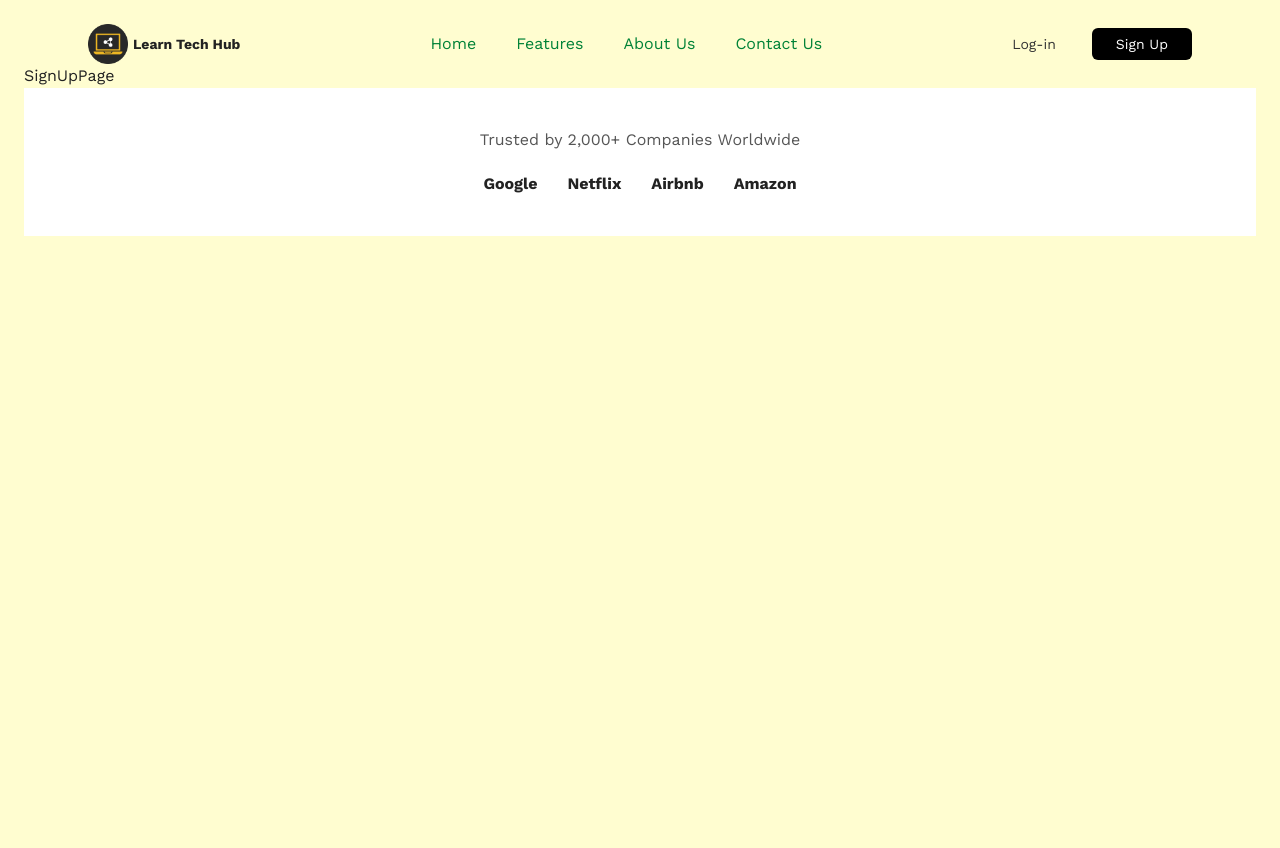
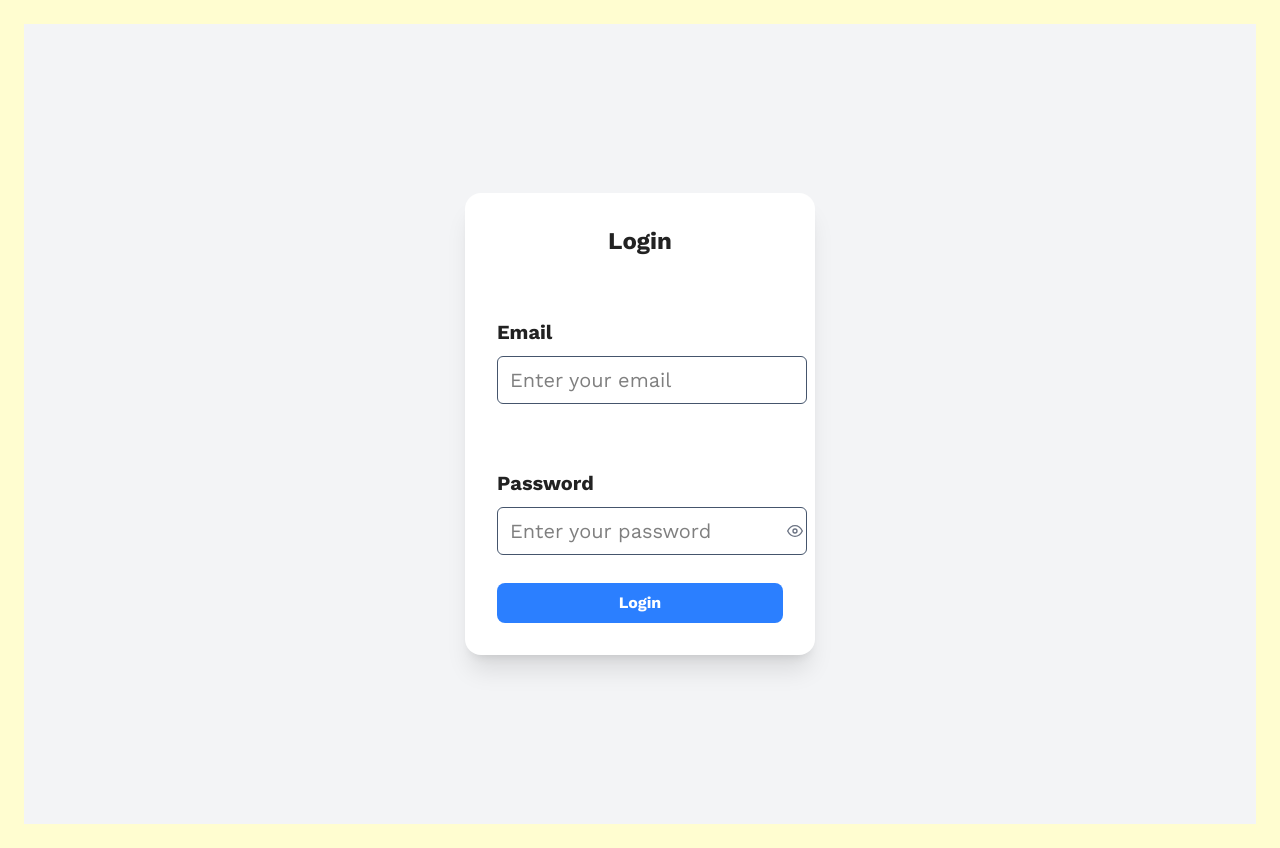
Before and after one commit to Jojololami/learning-dashboard, a React (Vite) app: page /sign-up in a window 1280 px wide. Before the commit the page ends 800 px from the top, so only its background shows below. Built offline with nearby package versions, Linux system fonts and the light colour scheme.

Commit message:
Worked on Sign Up Page

```diff
--- a/src/App.jsx
+++ b/src/App.jsx
@@ -1,5 +1,5 @@
 import { useState } from 'react';
-import {  Routes, Route } from 'react-router-dom';
+import {  Routes, Route, useLocation } from 'react-router-dom';
 import HomePage from './pages/HomePage.jsx';
 import AboutUs from './pages/AboutUs.jsx';
 import ContactUs from './pages/ContactUs.jsx';
@@ -12,9 +12,14 @@ import Header from './components/Header.jsx';
 
 
 function App () {
+   const location = useLocation();
+
+
+  const hideLayout = ["/log-in", "/sign-up"].includes(location.pathname);
+
   return (
      <>
-      <Header/>
+       {!hideLayout && <Header />}
       <Routes>
         <Route path="/" element={<HomePage />} />
         <Route path="/about-us" element={<AboutUs />} />
@@ -24,7 +29,7 @@ function App () {
         <Route path="/log-in" element={<LogInPage />} />
         <Route path="/sign-up" element={<SignUpPage />} />
     </Routes>
-    <Footer />
+     {!hideLayout && <Footer />}
 
      </>
   )
--- a/src/components/Footer.jsx
+++ b/src/components/Footer.jsx
@@ -1,19 +1,56 @@
-import React from 'react'
+import React from "react";
+import { FontAwesomeIcon } from "@fortawesome/react-fontawesome";
+import { faGoogle } from "@fortawesome/free-brands-svg-icons";
+import { faAirbnb } from "@fortawesome/free-brands-svg-icons";
+import { faFacebook } from "@fortawesome/free-brands-svg-icons";
+import { faAmazon } from "@fortawesome/free-brands-svg-icons";
 
 const Footer = () => {
   return (
     <>
-    <footer>
-      <p>Trusted by 2,000+ Companies Worldwide</p>
-      <div className="logos">
-        <span>Google</span>
-        <span>Netflix</span>
-        <span>Airbnb</span>
-        <span>Amazon</span>
-      </div>
-    </footer>
+      <footer className="flex text-center text-2xl p-10 bg-white">
+        <div className="w-1/3 pr-6 border-r border-gray-300">
+          <p className="mb-5 text-[#555]">
+            Trusted by 2,000+ <br /> Companies Worldwide
+          </p>
+        </div>
+        <div className="w-2/3">
+          <span className="mx-4">
+            <FontAwesomeIcon
+              icon={faGoogle}
+              size="4x"
+              className="pr-8 pt-8 pb-8 ml-auto justify-end"
+              alt="google_icon"
+            />
+          </span>
+          <span className="mx-4">
+            <FontAwesomeIcon
+              icon={faFacebook}
+              size="4x"
+              className="pr-8 pt-8 pb-8 ml-auto justify-end"
+              alt="facebook_icon"
+            />
+          </span>
+          <span className="mx-4">
+            <FontAwesomeIcon
+              icon={faAirbnb}
+              size="4x"
+              className="pr-8 pt-8 pb-8 ml-auto justify-end"
+              alt="airbnb_icon"
+            />
+          </span>
+          <span className="mx-4 ">
+            <FontAwesomeIcon
+              icon={faAmazon}
+              size="4x"
+              className="pr-8 pt-8 pb-8 ml-auto justify-end"
+              alt="amazon_icon"
+            />
+          </span>
+        </div>
+      </footer>
     </>
-  )
-}
+  );
+};
 
-export default Footer
+export default Footer;
--- /dev/null
+++ b/src/components/InputField.jsx
@@ -0,0 +1,59 @@
+import React, { useState } from "react";
+import { FiEye, FiEyeOff } from "react-icons/fi";
+
+const InputField = ({
+  label,
+  name,
+  placeholder,
+  required,
+  handleChange,
+  value,
+  isPassword,
+  inputType = "text",
+  width = "w-[310px]",
+}) => {
+  const [showPassword, setShowPassword] = useState(false);
+
+  const toggleShowPassword = () => {
+    setShowPassword((prev) => !prev);
+  };
+
+  const getMinLength = (inputType) => {
+    if (inputType === "text") return 6;
+    if (inputType === "password") return 8;
+  };
+
+  return (
+    <div className="flex flex-col w-full my-3 space-y-2 relative">
+      <label className="text-left font-semibold text-lg md:text-[20px] mt-6">
+        {label}
+      </label>
+
+      <div className={`relative ${width}`}>
+        <input
+          required={required}
+          className="w-full border rounded-xl md:rounded-md border-slate-600 md:text-black h-12 text-xl pl-3"
+          type={!isPassword ? inputType : showPassword ? "text" : "password"}
+          name={name}
+          placeholder={placeholder}
+          onChange={handleChange}
+          value={value}
+          minLength={getMinLength(inputType)}
+        />
+
+        {isPassword && (
+          <button
+            className="absolute top-1/2 right-[4px] transform -translate-y-1/2 text-gray-500"
+            onClick={toggleShowPassword}
+            tabIndex={-1}
+            type="button"
+          >
+            {showPassword ? <FiEyeOff /> : <FiEye />}
+          </button>
+        )}
+      </div>
+    </div>
+  );
+};
+
+export default InputField;
--- a/src/index.css
+++ b/src/index.css
@@ -7,19 +7,3 @@ body {
     color: #222;
     margin: 24px;
 }
-
-footer {
-    text-align: center;
-    padding: 40px;
-    background-color: white;
-}
-
-footer p {
-    margin-bottom: 20px;
-    color: #555;
-}
-
-.logos span {
-    margin: 0 15px;
-    font-weight: bold;
-}
--- a/src/pages/SignUpPage.jsx
+++ b/src/pages/SignUpPage.jsx
@@ -1,9 +1,104 @@
-import React from 'react'
+import React, { useState } from "react";
+import { useNavigate } from "react-router-dom";
+import InputField from "../components/InputField";
+import { toast, ToastContainer } from "react-toastify";
+import "react-toastify/dist/ReactToastify.css";
 
-const SignUpPage = () => {
+function LoginPage() {
+  const [loginDetails, setLoginDetails] = useState({
+    email: "",
+    password: "",
+  });
+
+  const [submitting, setSubmitting] = useState(false);
+  const navigate = useNavigate();
+
+  const handleChange = (e) => {
+    const { name, value } = e.currentTarget;
+    setLoginDetails((prevDetails) => ({
+      ...prevDetails,
+      [name]: value,
+    }));
+  };
+
+  const handleSubmit = async (e) => {
+    e.preventDefault();
+    const { email, password } = loginDetails;
+
+    const toastId = toast.loading("Logging in..."); // show loading toast
+    setSubmitting(true);
+
+    try {
+      // ⏳ simulate API call
+      await new Promise((resolve) => setTimeout(resolve, 2000));
+
+      if (email === "test@example.com" && password === "password123") {
+        toast.update(toastId, {
+          render: "Login successful 👌",
+          type: "success",
+          isLoading: false,
+          autoClose: 3000,
+        });
+
+        navigate("/"); // redirect to home
+      } else {
+        throw new Error("Invalid credentials");
+      }
+    } catch (error) {
+      toast.update(toastId, {
+        render: error.message,
+        type: "error",
+        isLoading: false,
+        autoClose: 3000,
+      });
+    } finally {
+      setSubmitting(false);
+      setLoginDetails({ email: "", password: "" });
+    }
+  };
+
   return (
-    <div>SignUpPage</div>
-  )
+    <div className="flex items-center justify-center min-h-screen bg-gray-100">
+      <div className="bg-white shadow-xl rounded-2xl p-8 w-[350px]">
+        <h2 className="text-2xl font-bold mb-6 text-center">Login</h2>
+
+        <form onSubmit={handleSubmit} className="flex flex-col gap-4">
+          <InputField
+            label="Email"
+            name="email"
+            placeholder="Enter your email"
+            inputType="email"
+            required={true}
+            handleChange={handleChange}
+            value={loginDetails.email}
+            isPassword={false}
+          />
+
+          <InputField
+            label="Password"
+            name="password"
+            placeholder="Enter your password"
+            inputType="password"
+            required={true}
+            handleChange={handleChange}
+            value={loginDetails.password}
+            isPassword={true}
+          />
+
+          <button
+            type="submit"
+            disabled={submitting}
+            className="bg-blue-500 hover:bg-blue-600 text-white font-bold py-2 rounded-lg transition disabled:bg-gray-400"
+          >
+            {submitting ? "Logging in..." : "Login"}
+          </button>
+        </form>
+      </div>
+
+      {/* Toast container (must be inside app) */}
+      <ToastContainer />
+    </div>
+  );
 }
 
-export default SignUpPage
+export default LoginPage;
```
Also changed, not shown: package.json (+7 -1 lines), src/pages/HomePage.jsx (+68 -42 lines), 1 other file (tests, documents, lock files or other folders).
